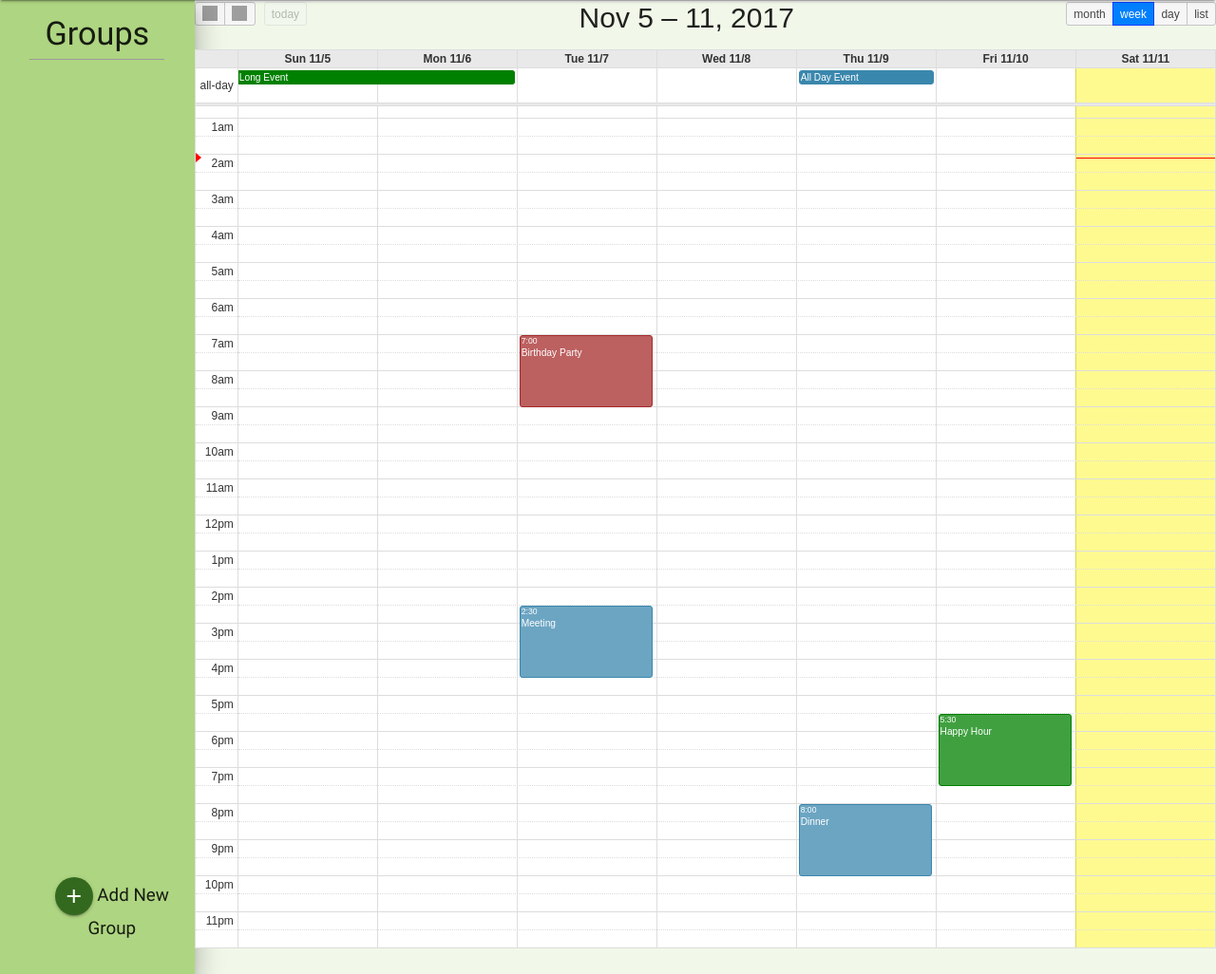
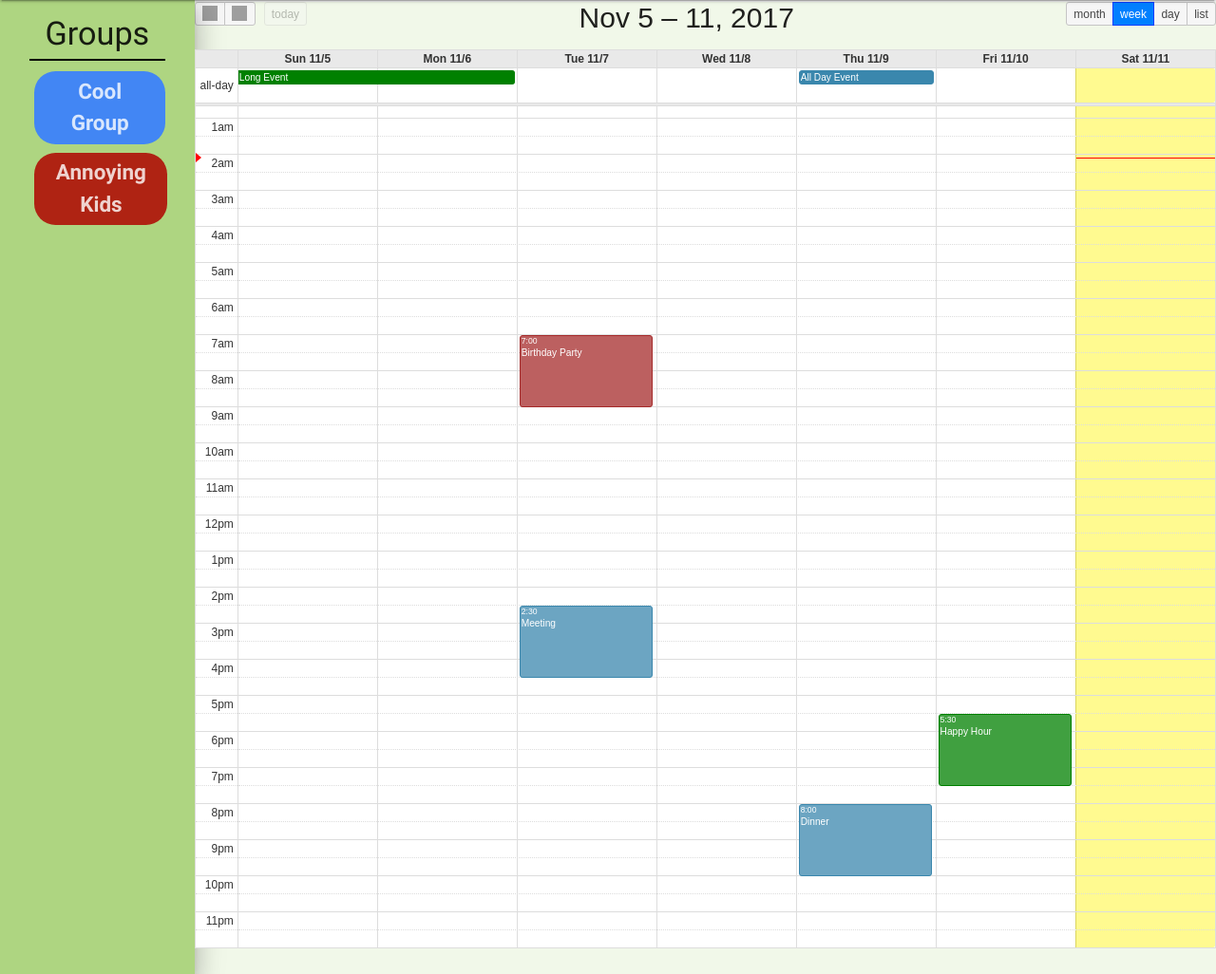
Before and after one commit to erickolbusz/Camper-Plus, a Flask app: page /schedule in a window 1280 px wide. Shown: the part 64-1090 px from the top of the page at 95% size. Run offline with Flask 2, Linux system fonts and the light colour scheme; lists and menus that the app fills with data are empty; some libraries are stand-ins or nearby versions; grey boxes are pictures that could not be loaded.

Commit message:
group data from flask

```diff
--- a/camperapp/routes.py
+++ b/camperapp/routes.py
@@ -2,15 +2,16 @@
 
 from camperapp import app
 from flask import render_template
-
 
 @app.route('/', methods=['GET'])
 def index():
     """View displays the homepage"""
     return "<h1>Welcome To Camper+</h1>"
 
-
 @app.route('/schedule', methods=['GET', 'POST', 'PUT', 'DELETE'])
 def schedule():
     """View displays the schedule-making page"""
-    return render_template("schedule.html")
+    #sample data, replace with db query
+    groups = [{"name":"Cool Group", "color": "#4286f4"},
+              {"name":"Annoying Kids", "color": "#af2313"}]
+    return render_template("schedule.html",groups=groups)
--- a/camperapp/static/css/sched-style.css
+++ b/camperapp/static/css/sched-style.css
@@ -31,9 +30,7 @@ header {
     font-size: 30px !important;
 }
 
-
-.group1 {
-	background-color: rgba(213,0,0,1);
+.group {
 	color: rgba(255,255,255,0.8);
 	border: 0;
 	border-radius: 1em;
--- a/camperapp/templates/schedule.html
+++ b/camperapp/templates/schedule.html
@@ -15,38 +15,14 @@
 {% block bodycontent %}
 	<div class="sched-nav z-depth-5">
 		<div class="container center-align">
-			<h4 style="margin-bottom: 0;">Groups</h4><hr size="" tyle="border: 1px solid black;">
+			<h4 style="margin-bottom: 0;">Groups</h4><hr style="border: 1px solid black;">
       <div id="groups">
+        {% for group in groups %}
+          <button class="group" style="background-color: {{ group["color"] }};">{{ group["name"] }}</button><br>
+        {% endfor %}
       </div>
-			<div class="" style="position: absolute; bottom: 1em">
-				<p style="font-size: 1.25em">
-					<a class="modal-trigger btn-floating light-green darken-4" href="#addGroup"><i class="material-icons">add</i></a> Add New Group
-				</p>
-
-			</div>
 		</div>
 	</div>
-
-  <div id="editGroup" class="modal">
-    <div class="modal-content">
-      <h4>Edit Group</h4>
-      <p>change</p>
-    </div>
-    <div class="modal-footer">
-      <a href="#!" class="modal-action modal-close btn-flat ">Edit</a>
-    </div>
-  </div>
-
-  <div id="addGroup" class="modal">
-    <div class="modal-content">
-      <h4>New Group</h4>
-      <p>add</p>
-    </div>
-    <div class="modal-footer">
-      <a href="#!" class="modal-action modal-close btn-flat ">Add</a>
-    </div>
-  </div>
-
 
   <!-- Modal Content to Add New Event, edit event or Delete Event -->
   <div class="modal modal-fixed-footer" id="eventModal">
```
Also changed, not shown: other parts of camperapp/static/css/sched-style.css (+0 -27 lines).
